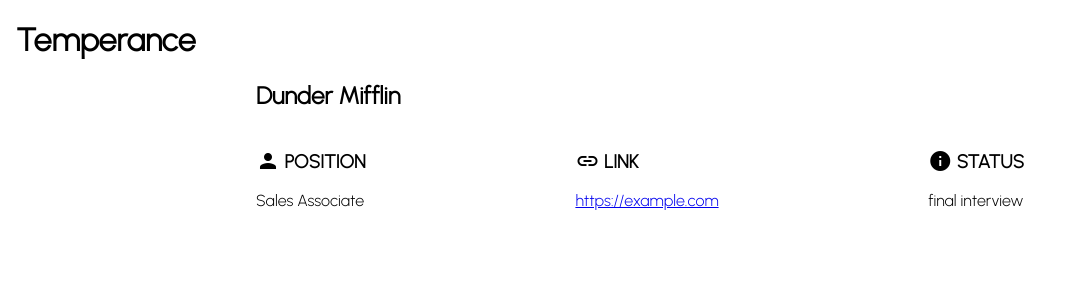
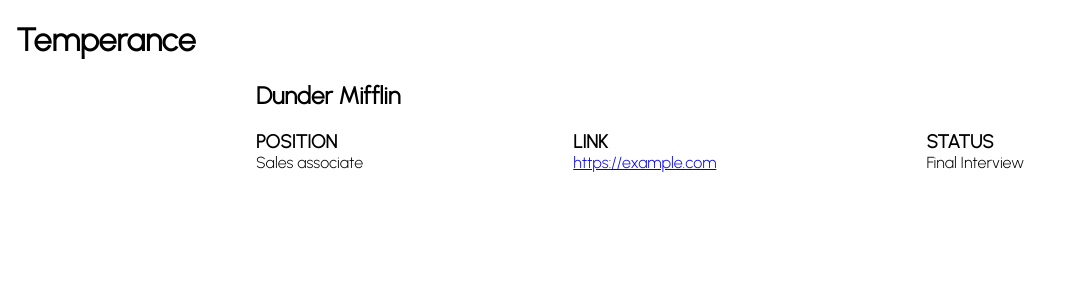
Before and after one commit to ILikePizza555/temperance, a React (Create React App) app: page / in a window 1280 px wide. Shown: the top 300 px of the page, without its empty margins (0-1070 px from the left). Built offline with nearby package versions, Linux system fonts and the light colour scheme.

Commit message:
Revert "Moved job application into its own component"
This reverts commit 4370dfcbff33ca913994b8aa4ce5fcffe9c0321f.

```diff
--- a/src/components/App/App.css
+++ b/src/components/App/App.css
@@ -6,3 +6,8 @@
     max-width: 768px;
     margin: 0 auto;
 }
+
+.datum-block > h3 {
+    text-transform: uppercase;
+    margin: 0;
+}
--- a/src/components/App/index.tsx
+++ b/src/components/App/index.tsx
@@ -1,6 +1,4 @@
 import './App.css'
-
-import JobAppView from '../JobAppView';
 
 function App() {
     return (
@@ -9,7 +7,23 @@
                 <h1>Temperance</h1>
             </header>
             <section className="ItemList">
-                <JobAppView name="Dunder Mifflin" position="Sales Associate" link="https://example.com" status="final interview" />
+                <section className="Item">
+                    <h2>Dunder Mifflin</h2>
+                    <div className="row">
+                        <div className="datum-block">
+                            <h3>POSITION</h3>
+                            <span>Sales associate</span>
+                        </div>
+                        <div className="datum-block">
+                            <h3>LINK</h3>
+                            <span><a href="https://example.com">https://example.com</a></span>
+                        </div>
+                        <div className="datum-block">
+                            <h3>STATUS</h3>
+                            <span>Final Interview</span>
+                        </div>
+                    </div>
+                </section>
             </section>
         </div>
     );
--- a/src/components/JobAppView/index.tsx
+++ /dev/null
@@ -1,41 +0,0 @@
-/** This component displays data for a single job application. */
-
-export interface JobAppViewProps {
-    name: string
-    position?: string
-    link?: string
-    status?: string
-}
-
-function JobAppView(props: JobAppViewProps) {
-    return (
-        <div className="JobAppView">
-            <h2>{props.name}</h2>
-            <div className="row">
-                {
-                    props.position !== undefined &&
-                    <div className="datum-block">
-                        <h3><i className="icon">person</i> POSITION</h3>
-                        <span>{props.position}</span>
-                    </div>
-                }
-                {
-                    props.link !== undefined &&
-                    <div className="datum-block">
-                        <h3><i className="icon">link</i> LINK</h3>
-                        <span><a href={props.link}>{props.link}</a></span>
-                    </div>
-                }
-                {
-                    props.status !== undefined &&
-                    <div className="datum-block">
-                        <h3><i className="icon">info</i> STATUS</h3>
-                        <span>{props.status}</span>
-                    </div>
-                }
-            </div>
-        </div>
-    );
-}
-
-export default JobAppView
```
